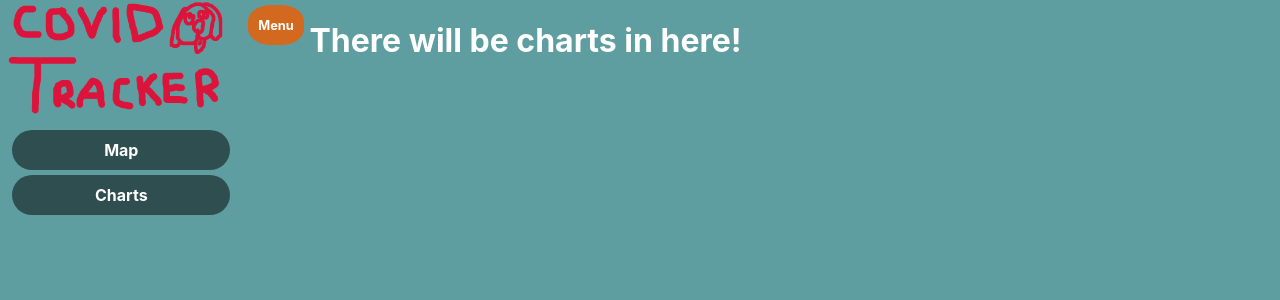
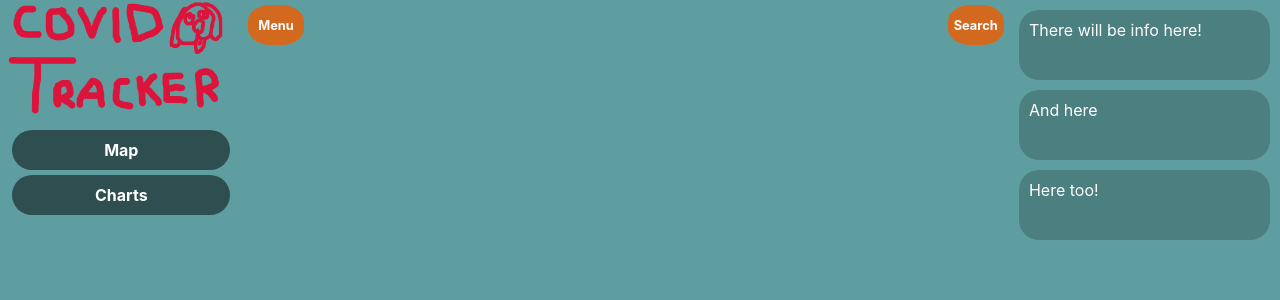
Before and after one commit to jannuzzi-m/covid-tracker-frontend, a React (Create React App) app: page /charts in a window 1280 px wide. Shown: the top 300 px of the page. Built offline with nearby package versions, Linux system fonts and the light colour scheme.

Commit message:
added functionality to map

```diff
--- /dev/null
+++ b/globals.d.ts
@@ -0,0 +1 @@
+declare module 'rumble-charts';
--- a/package.json
+++ b/package.json
@@ -16,6 +16,7 @@
     "react-router-dom": "^5.2.0",
     "react-scripts": "4.0.3",
     "react-svg-map": "^2.2.0",
+    "rumble-charts": "^3.1.2",
     "typescript": "^4.3.5",
     "web-vitals": "^1.1.2"
   },
--- a/src/components/Charts/Charts.css
+++ b/src/components/Charts/Charts.css
@@ -0,0 +1,23 @@
+#charts-component-container{
+    display: flex;
+    width: 100%;
+}
+
+
+#chart-container{
+    display: flex;
+    justify-content: center;
+    align-items: center;
+    transition: .3s;
+}
+
+#search-container{
+    padding-top: 10px;
+    overflow: hidden;
+    height: 100%;
+    display: flex;
+    align-items: center;
+    color: white;
+    flex-direction: column;
+    cursor: pointer;
+}
--- a/src/components/Charts/Charts.tsx
+++ b/src/components/Charts/Charts.tsx
@@ -1,10 +1,60 @@
-import React from "react"
+import React, { useState } from "react"
+import './Charts.css'
+import {
+    // main component
+    Chart,
+    // graphs
+    Bars, Cloud, Dots, Labels, Lines, Pies, RadialLines, Ticks, Title,
+    // wrappers
+    Layer, Animate, Transform, Handlers,
+    // helpers
+    helpers, DropShadow, Gradient
+} from 'rumble-charts';
 
 const Charts = () => {
+    const data = [{
+        name: 'lalala',
+        data: [5, 2, 10]
+    },
+    {
+        name: 'lalala',
+        data: [9, 5, 20]
+    },{
+        name: 'lalala',
+        data: [14, 2, 14]
+    },];
+    const [showInfo, setShowInfo] = useState(true)
+
+    const togleInfo = () => {
+        setShowInfo(!showInfo)
+    }
     return (
-        <h1>
-            There will be charts in here!
-        </h1>
+        <div id="charts-component-container">
+
+            <div id="chart-container" style={{ width: showInfo ? '70%' : '100%' }}>
+                <Chart width={600} height={250} series={data} minY={0} maxY={30}>
+                    <Bars innerPadding={5} groupPadding={10} />
+                </Chart>
+            </div>
+
+            <div onClick={togleInfo} className="toggle-button">Search   </div>
+            <div style={{ width: showInfo ? '30%' : 0 }} id="search-container">
+                <div className="map-info">
+                    There will be info here!
+                </div>
+                <div className="map-info">
+                    And here
+                </div>
+                <div className="map-info">
+                    Here too!
+                </div>
+        </div>
+
+
+
+
+
+        </div>
     )
 }
 
--- a/src/components/Map/Map.css
+++ b/src/components/Map/Map.css
@@ -36,3 +36,12 @@
 .map-info:hover{
     transform: scale(1.07);
 }
+
+#title-info-container{
+    width: 100%;
+    height: 90px;
+    display: flex;
+    justify-content: center;
+    align-items: flex-start;
+    font-size: 2em;
+}
--- a/src/components/Map/Map.tsx
+++ b/src/components/Map/Map.tsx
@@ -3,22 +3,35 @@ import './Map.css'
 import { SVGMap } from "react-svg-map";
 import "react-svg-map/lib/index.css";
 import Brazil from "@svg-maps/brazil";
+import { getAbbr } from '../../utils/utils'
 
 const Map = () => {
 
     const [showInfo, setShowInfo] = useState(false)
+    const [state, setState] = useState({
+        name: '',
+        abbr: ''
+    });
 
     const togleInfo = () => {
         setShowInfo(!showInfo)
+    }
+    const handleOnChange = (e) => {
+        if(!state.name) setShowInfo(true)
+        const stateName = e.target.attributes.name.value
+        setState({name:stateName, abbr:getAbbr(stateName)})
     }
 
     return (
         <div id="map-coponent-container">
             <div id="map-container" style={{ width: showInfo ? '70%' : '100%' }}>
-                <SVGMap map={Brazil} className="map" />
+                <SVGMap map={Brazil} className="map" onLocationClick={handleOnChange}/>
             </div>
             <div onClick={togleInfo} className="toggle-button">Info</div>
             <div style={{ width: showInfo ? '30%' : 0 }} id="map-info-container">
+                <div id="title-info-container">
+                    {state.name}
+                </div>
                 <div className="map-info">
                     There will be info here!
                 </div>
--- /dev/null
+++ b/src/utils/utils.ts
@@ -0,0 +1,35 @@
+const ABBR = {
+    'Acre': 'AC',
+    'Alagoas': 'AL',
+    'Amapá': 'AP',
+    'Amazonas': 'AM',
+    'Bahia': 'BA',
+    'Ceará': 'CE',
+    'Distrito Federal': 'DF',
+    'Espírito Santo': 'ES',
+    'Goiás': 'GO',
+    'Maranhão': 'MA',
+    'Mato Grosso': 'MT',
+    'Mato Grosso do Sul': 'MS',
+    'Minas Gerais': 'MG',
+    'Pará': 'PA',
+    'Paraíba': 'PB',
+    'Paraná': 'PR',
+    'Pernambuco': 'PE',
+    'Piauí': 'PI',
+    'Rio de Janeiro': 'RJ',
+    'Rio Grande do Norte': 'RN',
+    'Rio Grande do Sul': 'RS',
+    'Rondônia': 'RO',
+    'Roraima': 'RR',
+    'Santa Catarina': 'SC',
+    'São Paulo': 'SP',
+    'Sergipe': 'SE',
+    'Tocantins': 'TO'
+};
+
+const getAbbr = (state) => {
+    return ABBR[state]
+}
+
+export { getAbbr };
--- a/tsconfig.json
+++ b/tsconfig.json
@@ -10,7 +10,7 @@
     "skipLibCheck": true,
     "esModuleInterop": true,
     "allowSyntheticDefaultImports": true,
-    "strict": true,
+    "strict": false,
     "forceConsistentCasingInFileNames": true,
     "noFallthroughCasesInSwitch": true,
     "module": "esnext",
@@ -18,7 +18,7 @@
     "resolveJsonModule": true,
     "isolatedModules": true,
     "noEmit": true,
-    "jsx": "react-jsx"
+    "jsx": "react-jsx",
   },
   "include": [
     "src"
```
Also changed, not shown: 1 other file (tests, documents, lock files or other folders).
